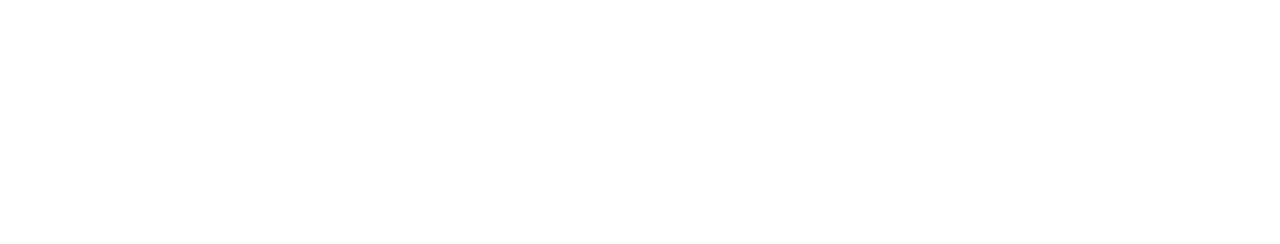
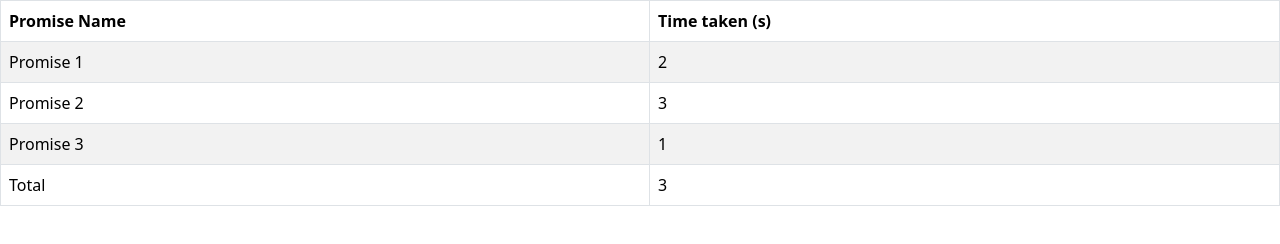
Before and after one commit to acciojob/parallel-processing-promises-erkhanimran, a website: page main.html in a window 1280 px wide. Drawn offline with nearby package versions, Linux system fonts and the light colour scheme.

Commit message:
created a submission

```diff
--- a/main.html
+++ b/main.html
@@ -3,11 +3,31 @@
 <html>
   <head>
     <link rel="stylesheet" href="styles.css" />
+    <link
+      href="https://cdn.jsdelivr.net/npm/bootstrap@5.3.0-alpha1/dist/css/bootstrap.min.css"
+      rel="stylesheet"
+      integrity="sha384-GLhlTQ8iRABdZLl6O3oVMWSktQOp6b7In1Zl3/Jr59b6EGGoI1aFkw7cmDA6j6gD"
+      crossorigin="anonymous"
+    />
   </head>
 
   <body>
     <!-- the entire body must be written by student -->
-    <div id="output"></div>
+    <table class="table table-striped table-hover table-bordered">
+      <thead>
+        <tr>
+          <th>Promise Name</th>
+          <th>Time taken (s)</th>
+        </tr>
+      </thead>
+      <tbody id="output"></tbody>
+    </table>
+
     <script type="text/javascript" src="./script.js"></script>
+    <script
+      src="https://cdn.jsdelivr.net/npm/bootstrap@5.3.0-alpha1/dist/js/bootstrap.bundle.min.js"
+      integrity="sha384-w76AqPfDkMBDXo30jS1Sgez6pr3x5MlQ1ZAGC+nuZB+EYdgRZgiwxhTBTkF7CXvN"
+      crossorigin="anonymous"
+    ></script>
   </body>
 </html>
--- a/script.js
+++ b/script.js
@@ -1,9 +1,53 @@
 //your JS code here. If required.
-const output = document.getElementById("output");
-const btn = document.getElementById("download-images-button");
+const res = document.getElementById("output");
 
-const images = [
-  { url: "https://picsum.photos/id/237/200/300" },
-  { url: "https://picsum.photos/id/238/200/300" },
-  { url: "https://picsum.photos/id/239/200/300" },
+const promises = [
+  new Promise((resolve) => {
+    const time = Math.floor(Math.random() * 3 + 1) * 1000;
+    setTimeout(() => resolve({ name: "Promise 1", time: time / 1000 }), time);
+  }),
+  new Promise((resolve) => {
+    const time = Math.floor(Math.random() * 3 + 1) * 1000;
+    setTimeout(() => resolve({ name: "Promise 2", time: time / 1000 }), time);
+  }),
+  new Promise((resolve) => {
+    const time = Math.floor(Math.random() * 3 + 1) * 1000;
+    setTimeout(() => resolve({ name: "Promise 3", time: time / 1000 }), time);
+  }),
 ];
+
+async function callFns() {
+  const start = new Date();
+  // Use Promise.all to wait for all Promises to resolve
+  res.innerHTML += `
+            <tr id="loading">
+                <td colspan=2>Loading...</td>
+            </tr>
+          `;
+  await Promise.all(promises)
+    .then((results) => {
+      res.innerHTML = ``;
+      // Log the array of results
+      results.forEach((e) => {
+        res.innerHTML += `
+            <tr>
+                <td>${e.name}</td>
+                <td>${e.time}</td>
+            </tr>
+          `;
+      });
+    })
+    .catch((error) => {
+      console.error(error);
+    });
+
+  const end = new Date();
+  const timeInMillis = end - start;
+  res.innerHTML += `
+            <tr>
+                <td>Total</td>
+                <td>${timeInMillis / 1000}</td>
+            </tr>
+          `;
+}
+callFns();
```
